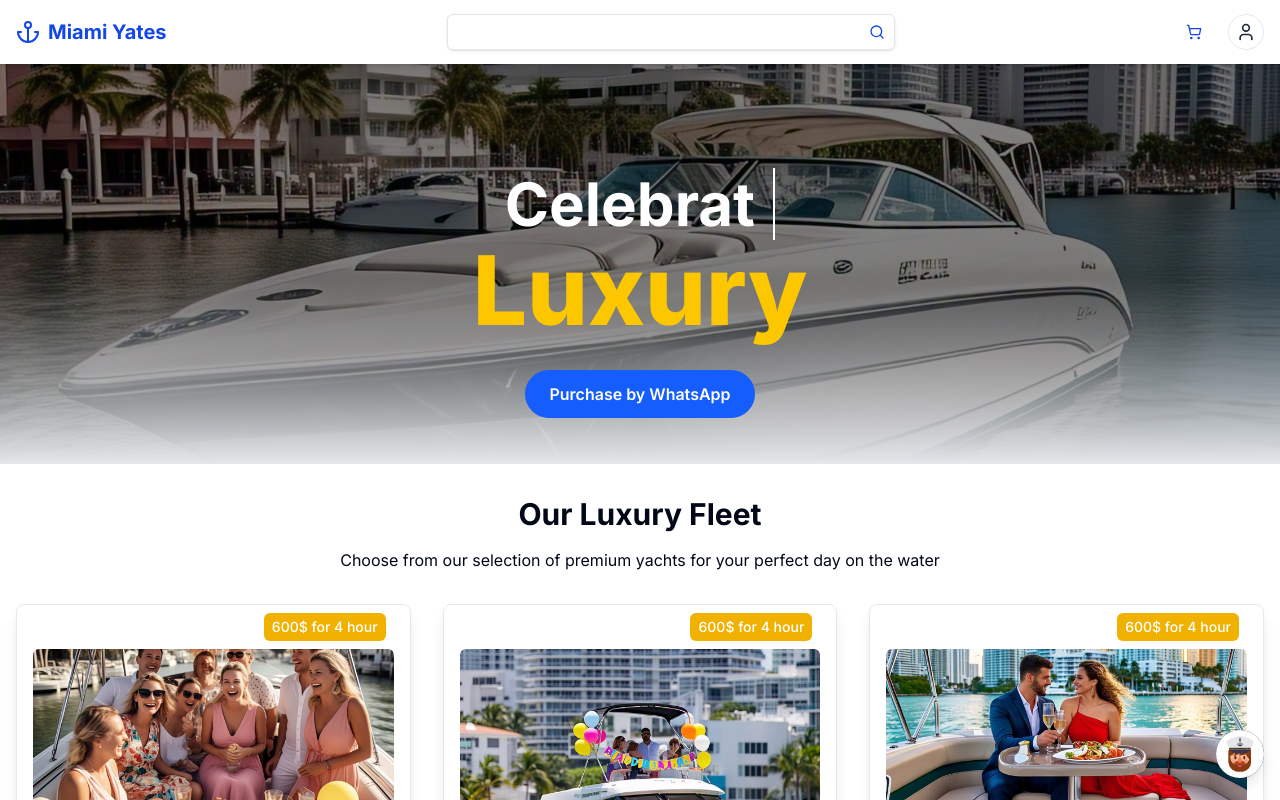
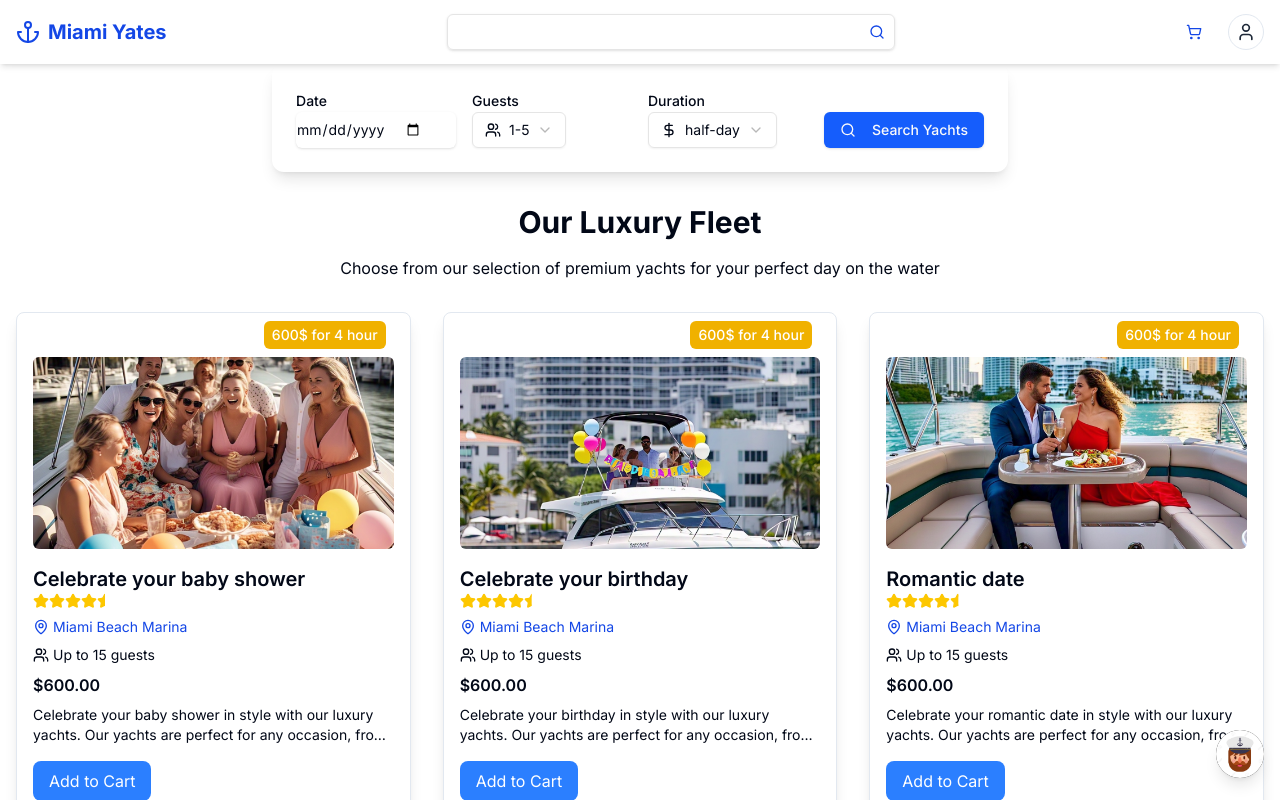
Before and after one commit to eliotaldersonfsociety/miamiyates, a Next.js app: page / in a window 1280 px wide. Shown: the top 800 px of the page. Built offline with nearby package versions, Linux system fonts and the light colour scheme.

Commit message:
Update page.tsx

```diff
--- a/app/page.tsx
+++ b/app/page.tsx
@@ -4,9 +4,9 @@ import { useEffect, useState } from "react";
 import { useCookies } from "react-cookie";
 import { Header } from "@/components/header/page";
 import { Product } from "@/types/user";
-import Hero from "@/app/hero/page";
+//import Hero from "@/app/hero/page";
 import { Star, MapPin, Users } from "lucide-react";
-//import YachtSearchForm from "@/app/citas/page";
+import YachtSearchForm from "@/app/citas/page";
 //import Footer from "@/app/footer/page";
 //import Services from "@/components/service/page";
 //import Contact from "@/app/contact/page";
@@ -68,7 +68,7 @@ export default function Home() {
   return (
     <div className="min-h-screen flex flex-col">
       <Header cart={cart} clearCart={clearCart} addToCart={addToCart} totalPrice={totalPrice} />
-      <Hero />
+      <YachtSearchForm />
       <main className="flex-1 container py-8">
         <h1 className="text-3xl font-bold text-center">Our Luxury Fleet</h1>
         <p className="mt-4 text-center">
```
